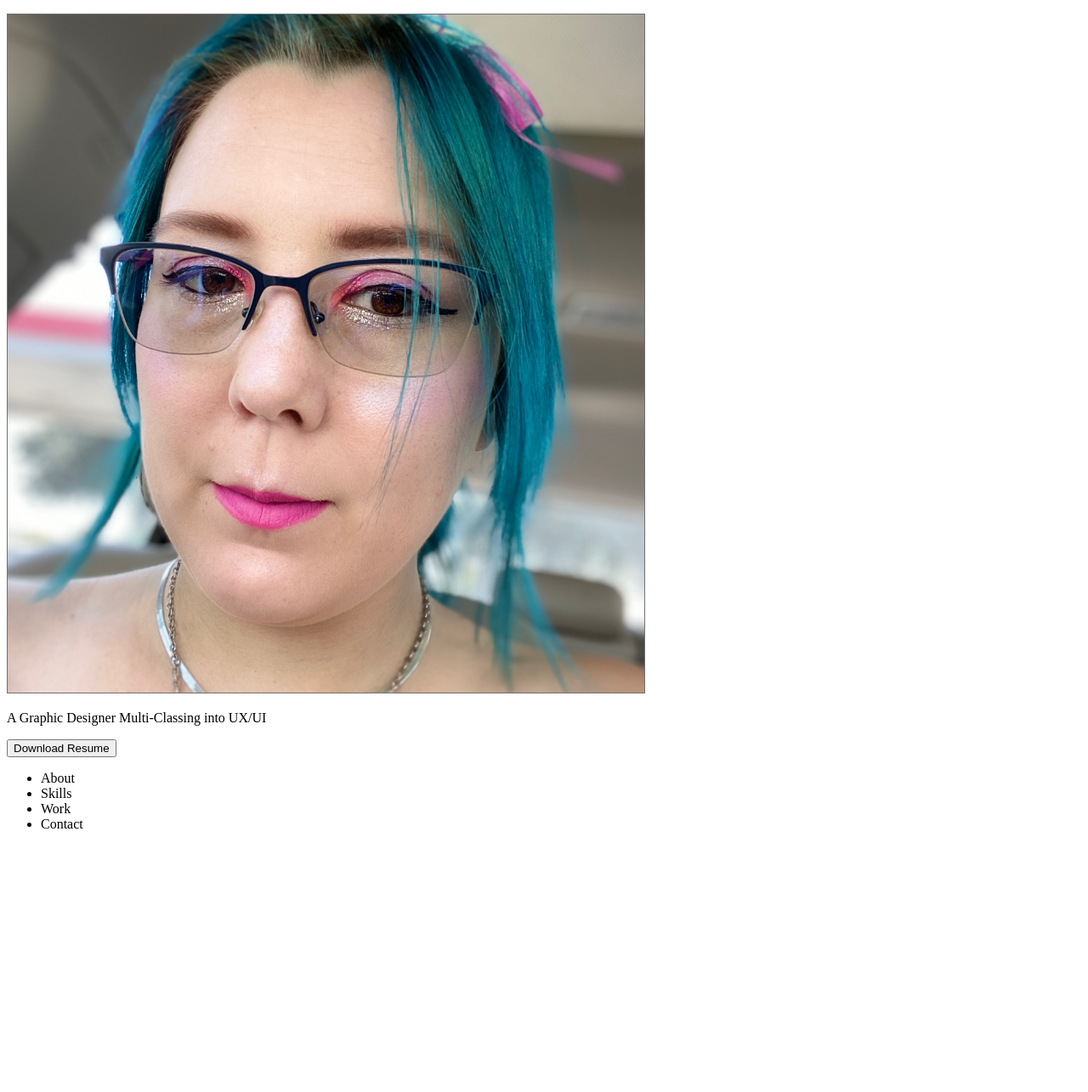
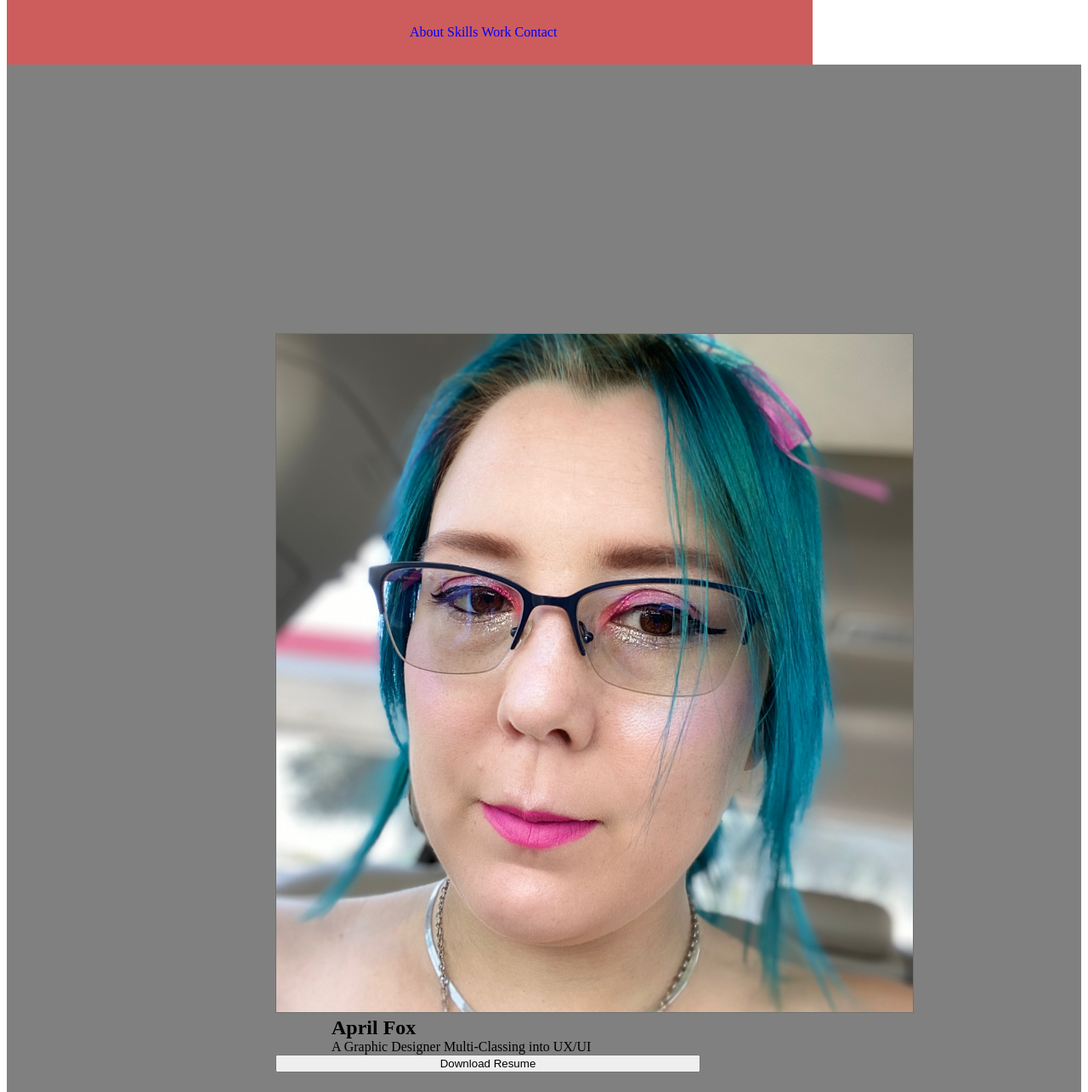
Before and after one commit to Alfri13/UX_UI_HW_17, a plain HTML site: page index.html in a window 1280 px wide. Shown: the part 96-1381 px from the top of the page at 85% size. Before the commit the page ends 1091 px from the top, so only its background shows below. Drawn offline with Linux system fonts and the light colour scheme.

Commit message:
Needs one more pass
Almost finally made it, going to get a once over the code before submitting

```diff
--- a/CSS/stylesheet.css
+++ b/CSS/stylesheet.css
@@ -1,4 +1,31 @@
 .inline-block {display: inline-block;
-    list-style-type: none;
     vertical-align: top;
 color: blue;}
+
+.logo{ width: 23%;
+padding: 1%;
+text-align: center;
+background-color: hotpink;}
+
+Nav {width: 73%;
+padding: 1%;
+background-color: indianred;}
+
+ul {width: 50%;
+margin-left: auto;}
+
+.heroImg{
+    background-color: grey;
+    height:600px;
+    padding:25%;}
+
+button, p, h1{width: 500px;
+margin:0 auto;}
+
+footer {background-color: #373738;
+padding: }
+
+.uf{display: inline-block;
+vertical-align: top;
+color:white;
+padding:auto; }
--- a/index.html
+++ b/index.html
@@ -11,23 +11,25 @@
 </div>
 <nav class="inline-block">
     <ul>
-        <li>About</li>
-        <li>Skills</li>
-        <li>Work</li>
-        <li>Contact</li>
+        <li class="inline-block">About</li>
+        <li class="inline-block">Skills</li>
+        <li class="inline-block">Work</li>
+        <li class="inline-block">Contact</li>
     </ul>
 </nav>
 </header>
 <section class="heroImg">
     <img src="me.png">
+    <h1>April Fox</h1>
     <p>A Graphic Designer Multi-Classing into UX/UI</p>
     <button>Download Resume</button>
 </section>
 <footer>
-    <ul><li>About</li>
-        <li>Skills</li>
-        <li>Work</li>
-        <li>Contact</li>
+    <ul class="uf">
+        <li class="uf">About</li>
+        <li class="uf">Skills</li>
+        <li class="uf">Work</li>
+        <li class="uf">Contact</li>
     </ul>
 </footer>
 </body>
```
